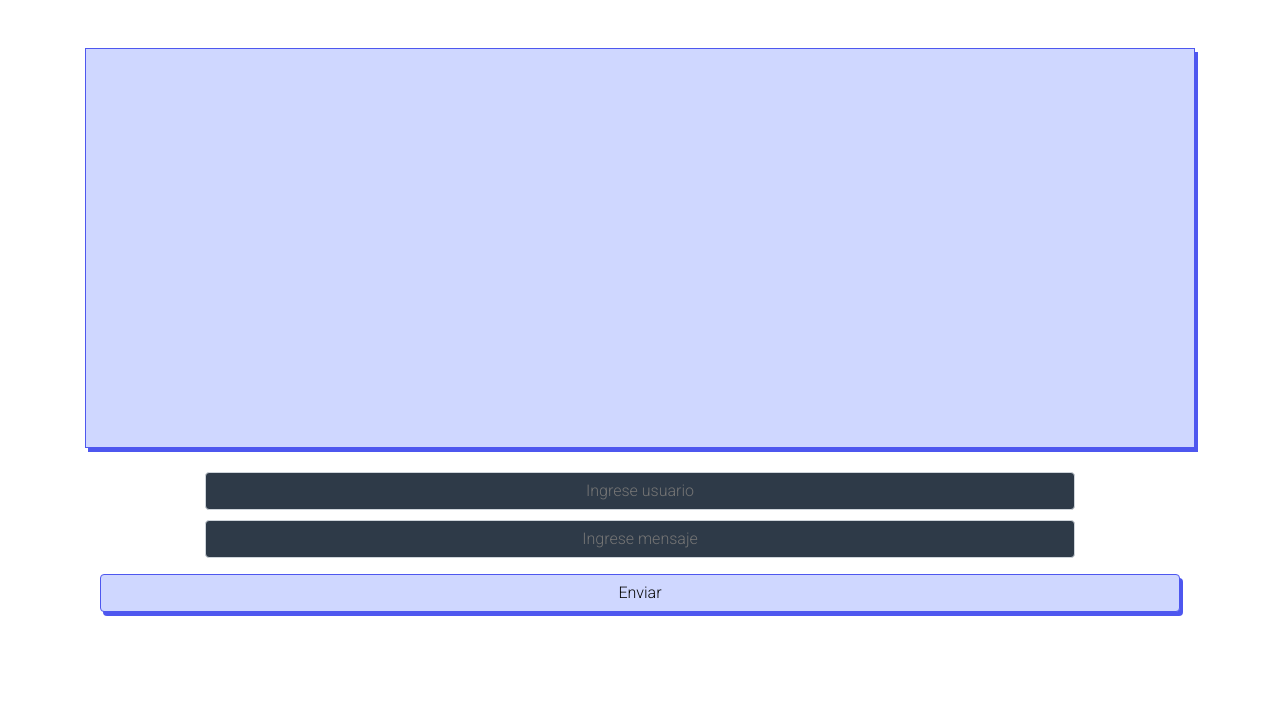
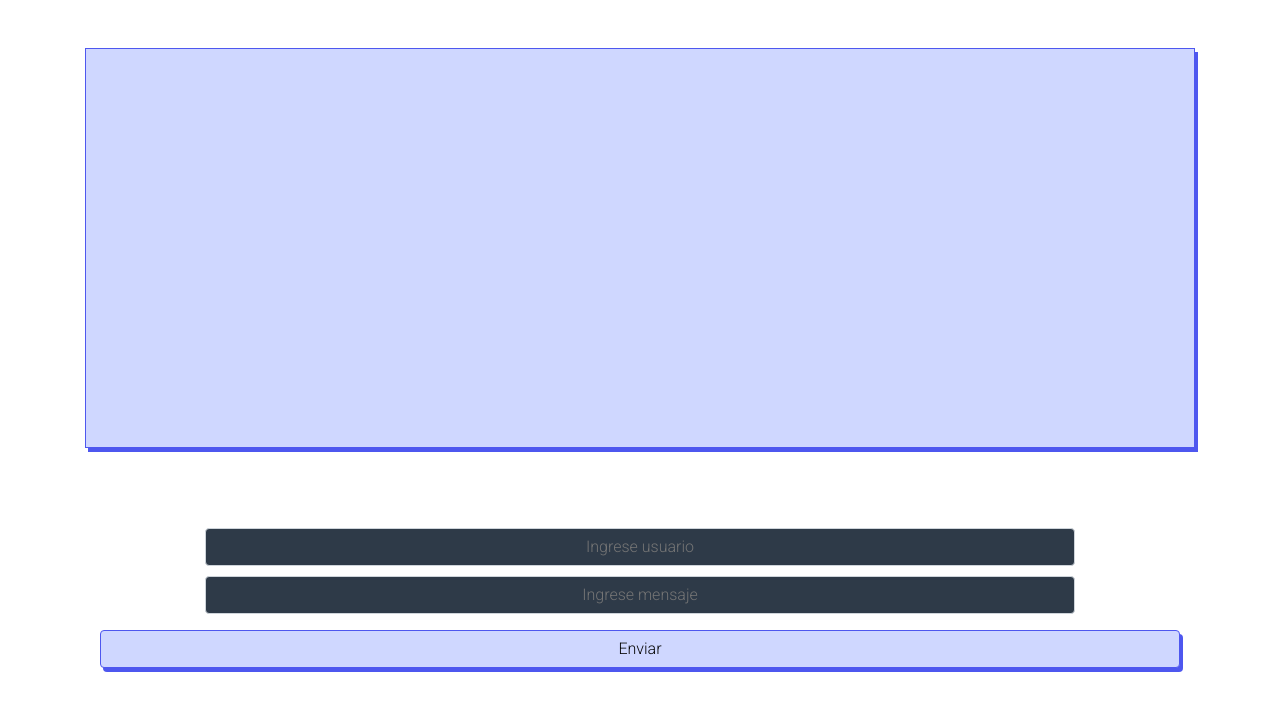
Before and after one commit to SantiagoBobrik/realtime-chat, a website: page public/index.html in a window 1280 px wide. Drawn offline with nearby package versions, Linux system fonts and the light colour scheme; no server answers.

Commit message:
make it better

```diff
--- a/public/style.css
+++ b/public/style.css
@@ -10,6 +10,10 @@ body {
 
 .send-container {
 	align-items: center;
+}
+
+.typing {
+	height: 40px;
 }
 
 .msg-container {
```
